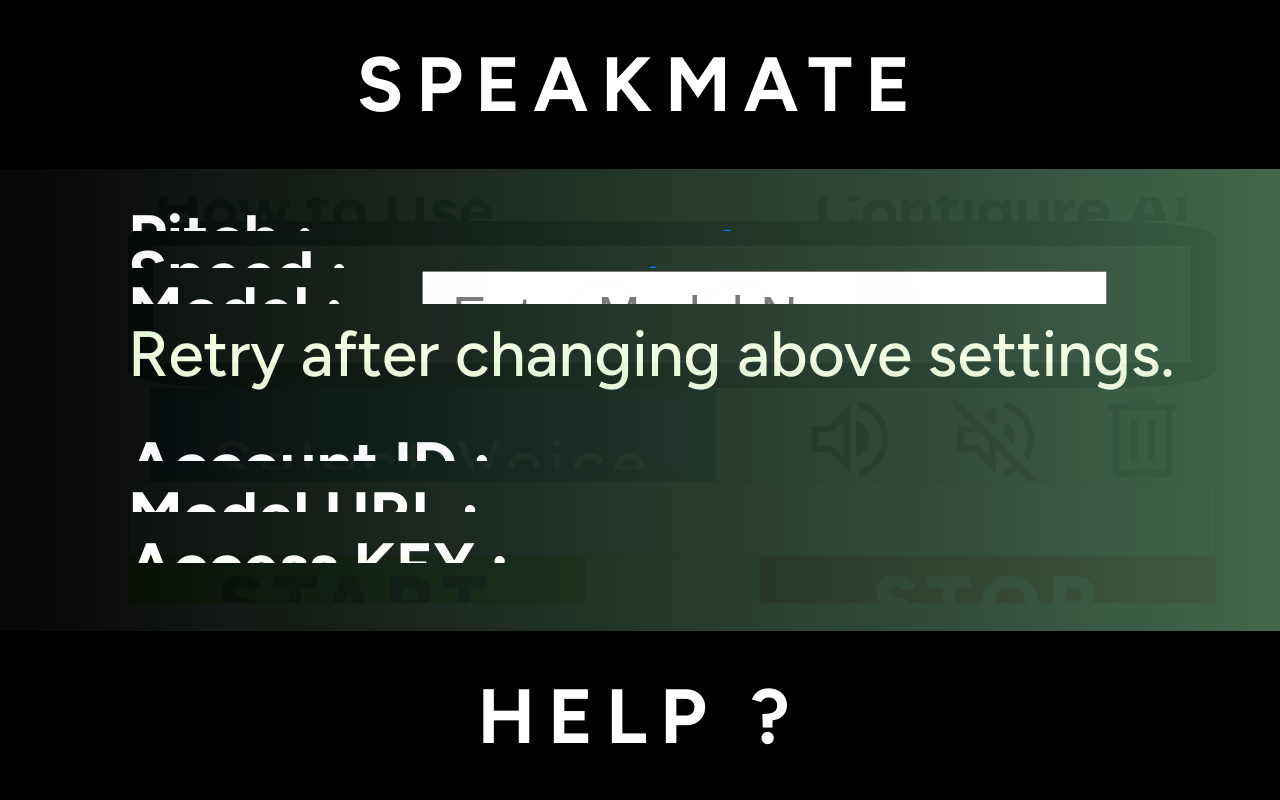
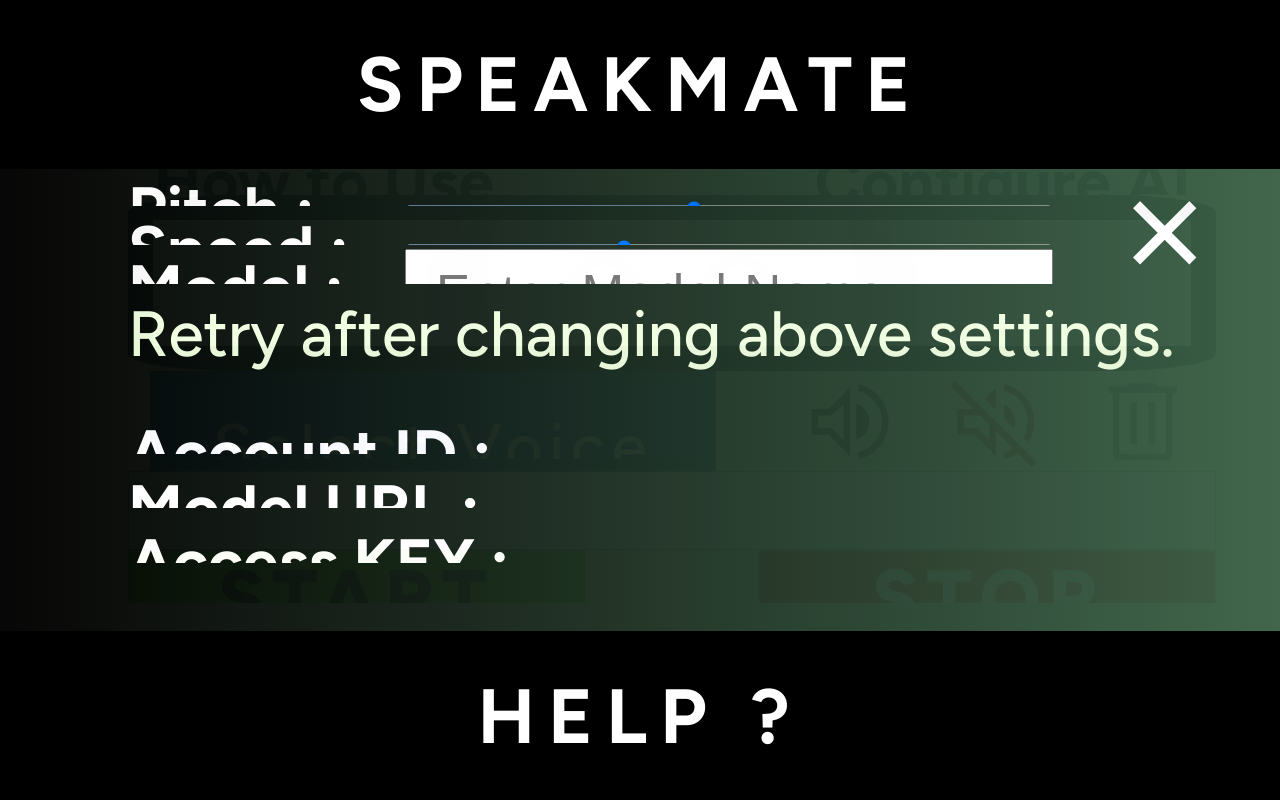
Before and after one commit to ultfsuraj/SPEAKMATE, a plain HTML site: page index.html in a window 1280 px wide. Drawn offline with nearby package versions, Linux system fonts and the light colour scheme.

Commit message:
fix: cross button on right top

```diff
--- a/index.html
+++ b/index.html
@@ -57,7 +57,13 @@
 
       <!-- how to use -->
        <section id="howToSection">
+        <div class="cross">
+          <span class="material-symbols-outlined">
+            close
+            </span>
+        </div>
         <div class="psmWrapper">
+
           <div>
 
             <label>
--- a/style.css
+++ b/style.css
@@ -2,6 +2,7 @@
     --small: 4vw;
     --regular: 5vw;
     --large: 6vw;
+    --xlarge: 8vw;
 }
 
 
@@ -44,7 +45,7 @@
     position: absolute;
     top: 0;
     left: 0;
-    padding: 2.2vw 5vw 2.2vw 10vw;
+    padding: 0vw 5vw 2.2vw 10vw;
     display: flex;
     flex-direction: column;
     justify-content: space-around;
@@ -161,7 +162,7 @@
 
 .voiceWrapper span {
     align-content: center;
-    font-size: 8vw;
+    font-size: var(--xlarge);
 }
 
 .select {
@@ -243,7 +244,7 @@
 
 .psmWrapper,.amaWrapper{
     height: 25vh;
-    width: 90%;
+    width: 85%;
     color: white;
     display: flex;
     flex-direction: column;
@@ -283,10 +284,21 @@
 }
 .amaWrapper input[type="text"]{
     padding: 1vw;
-    width: 90%;
+    width: 100%;
     font-size: var(--small);
     letter-spacing: 1.5px;
 }
 .amaWrapper label{
     line-height: 1.7em;
 }
+.cross{
+    position: absolute;
+    top: 1vw;
+    right: 5vw;
+}
+.cross span{
+    font-size: var(--xlarge);
+    color: white;
+    font-weight: 700;
+    display: inline;
+}
```
